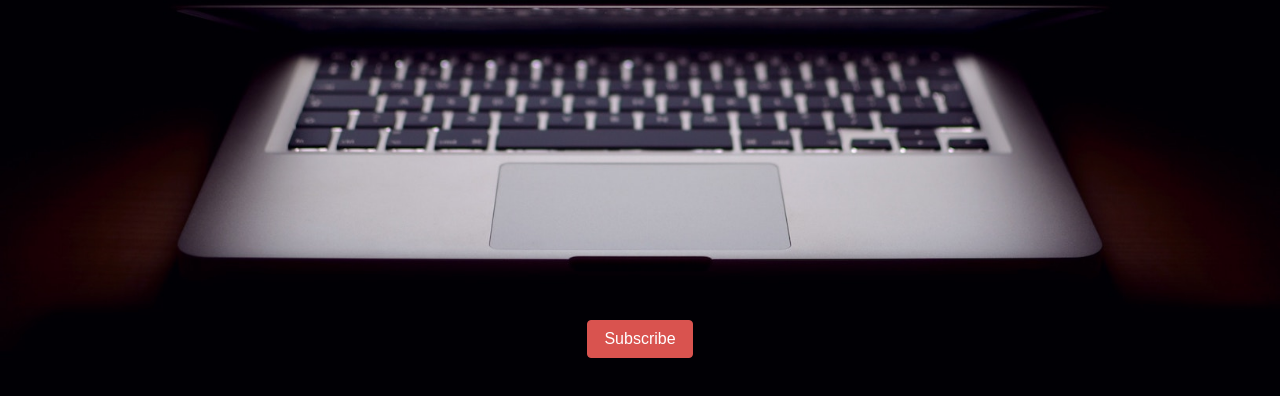
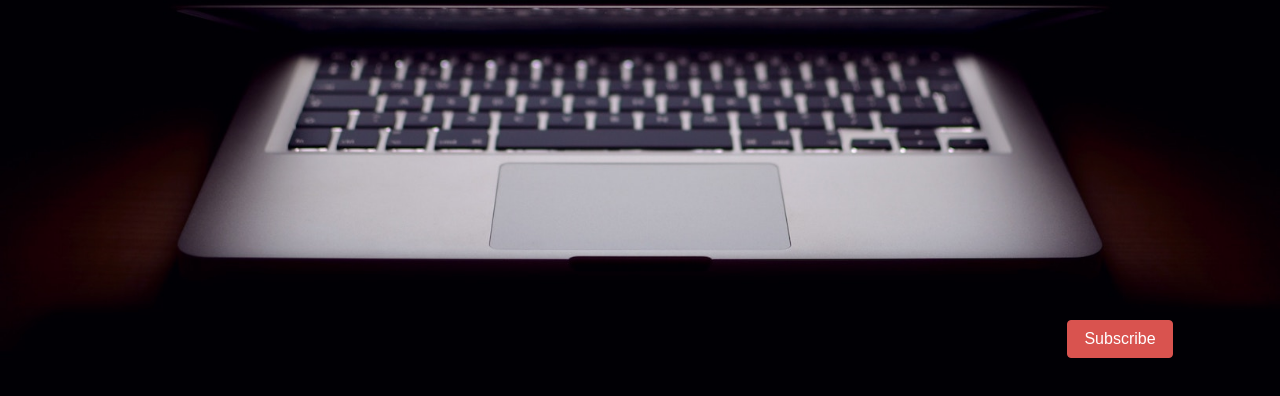
Before and after one commit to obrousseau/obrousseau.github.io, a plain HTML site: page index.html in a window 1280 px wide. Shown: the part 308-704 px from the top of the page. Drawn offline with nearby package versions, Linux system fonts and the light colour scheme.

Commit message:
Correct button position

```diff
--- a/style.css
+++ b/style.css
@@ -26,5 +26,6 @@ body {
 
 .subscribebtn {
   position: relative;
-  top: 33rem;;
+  top: 33rem;
+  left: 30rem;
 }
```
